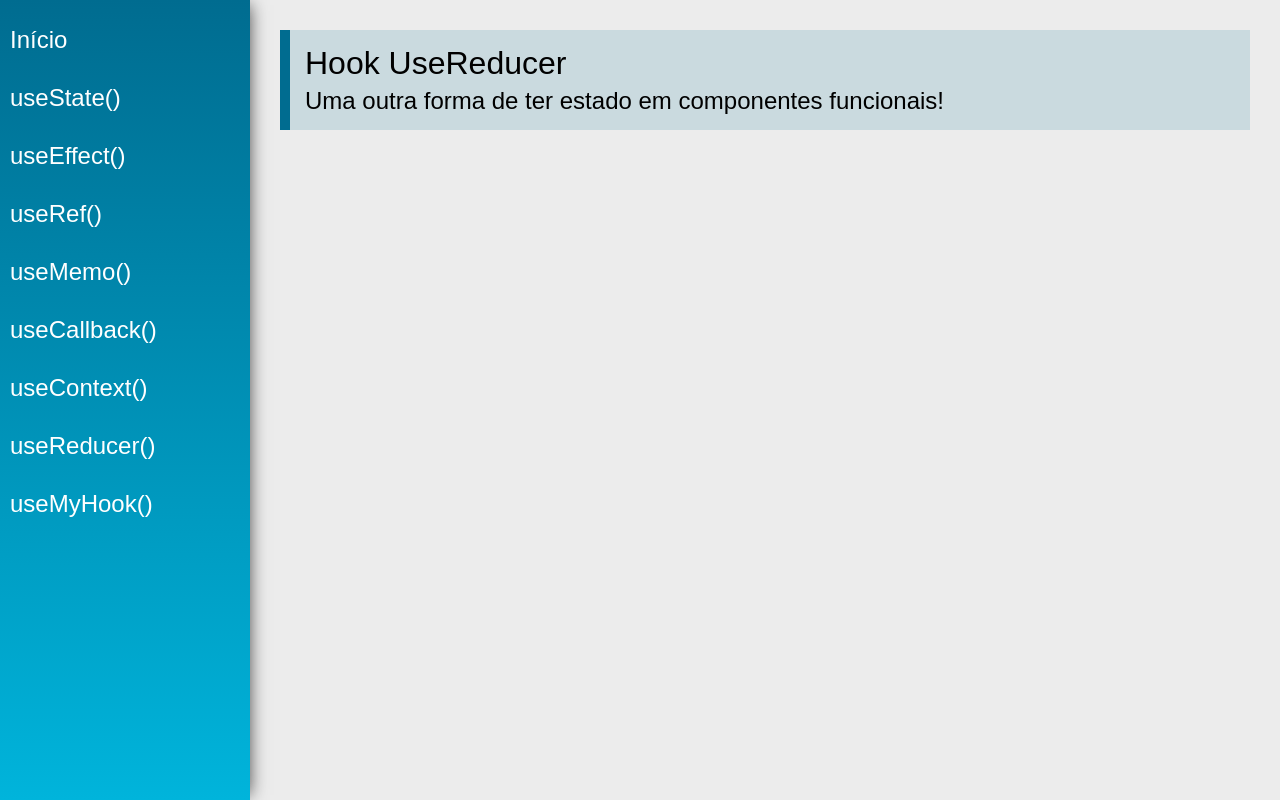
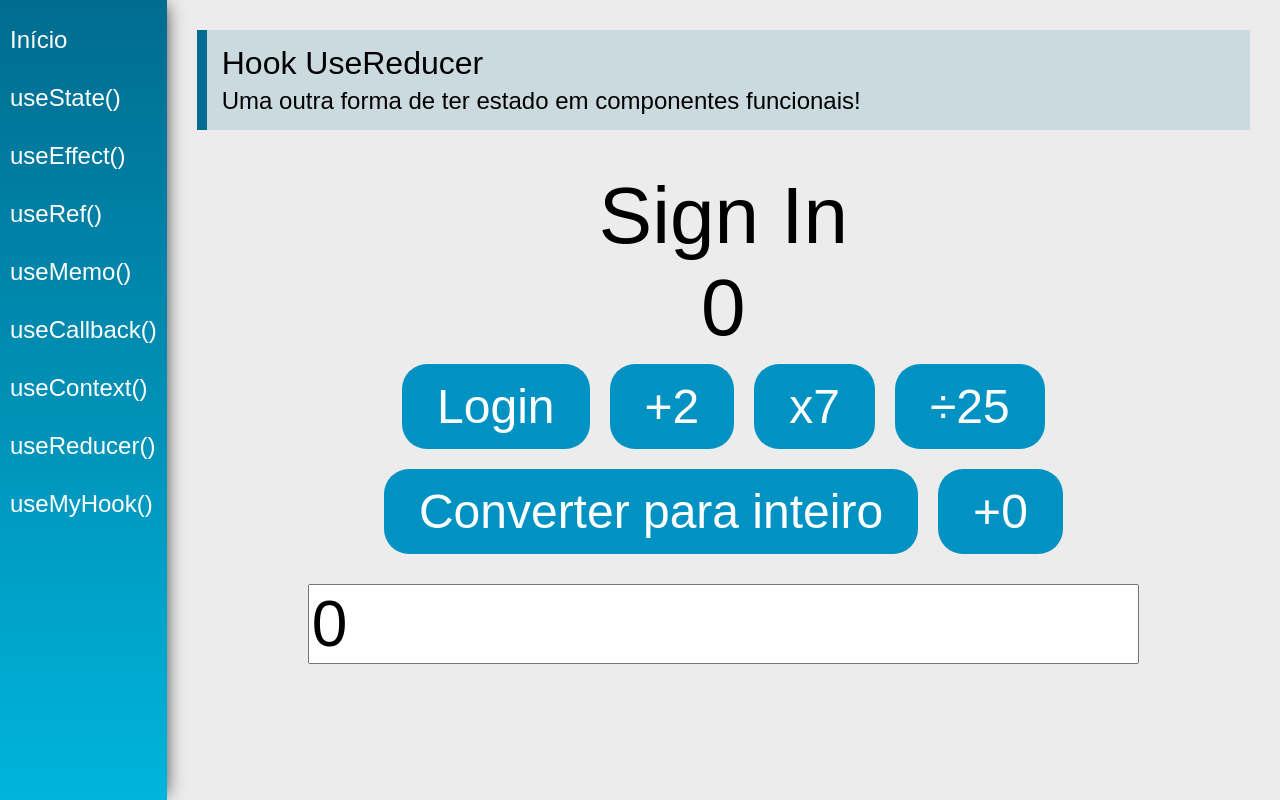
Before and after one commit to laianribas/react-hooks, a React (Create React App) app: page /useReducer in a window 1280 px wide. Built offline with nearby package versions, Linux system fonts and the light colour scheme.

Commit message:
Utilizando useReducer

```diff
--- a/src/index.js
+++ b/src/index.js
@@ -4,4 +4,4 @@ import React from 'react'
 
 import App from './views/App'
 
-ReactDOM.render(<App />, document.getElementById('root'))
+ReactDOM.render( < App / > , document.getElementById('root'))
--- a/src/views/examples/UseCustom.jsx
+++ b/src/views/examples/UseCustom.jsx
@@ -1,7 +1,7 @@
 import React from 'react'
 import PageTitle from '../../components/layout/PageTitle'
 
-const UseRef = (props) => {
+const UseRef = props => {
   return (
     <div className="UseCustom">
       <PageTitle
--- a/src/views/examples/UseReducer.jsx
+++ b/src/views/examples/UseReducer.jsx
@@ -1,13 +1,110 @@
-import React from 'react'
+import React, { useReducer, useState } from 'react'
 import PageTitle from '../../components/layout/PageTitle'
 
-const UseReducer = (props) => {
+const initialState = {
+  cart: [],
+  products: [],
+  user: null,
+  number: 0
+}
+
+function reducer(state, action) {
+  switch (action.type) {
+    case 'numberAdd2':
+      return {
+        ...state,
+        number: state.number + 2
+      }
+    case 'login':
+      return { ...state, user: { name: action.payload } }
+    case 'multiply7':
+      return {
+        ...state,
+        number: state.number * 7
+      }
+    case 'division25':
+      return {
+        ...state,
+        number: state.number / 25
+      }
+    case 'parseInt':
+      return {
+        ...state,
+        number: parseInt(state.number)
+      }
+    case 'numberAddN':
+      return {
+        ...state,
+        number: state.number + action.payload
+      }
+    default:
+      return state
+  }
+}
+
+const UseReducer = props => {
+  const [state, dispatch] = useReducer(reducer, initialState)
+  const [val, setVal] = useState(0)
   return (
     <div className="UseReducer">
       <PageTitle
         title="Hook UseReducer"
         subtitle="Uma outra forma de ter estado em componentes funcionais!"
       />
+      <div className="center">
+        {state.user ? (
+          <span className="text">{state.user.name}</span>
+        ) : (
+          <span className="text">Sign In</span>
+        )}
+        <span className="text">{state.number}</span>
+        <div>
+          <button
+            className="btn"
+            onClick={() => dispatch({ type: 'login', payload: 'Laian' })}
+          >
+            Login
+          </button>
+          <button
+            className="btn"
+            onClick={() => dispatch({ type: 'numberAdd2' })}
+          >
+            +2
+          </button>
+          <button
+            className="btn"
+            onClick={() => dispatch({ type: 'multiply7' })}
+          >
+            x7
+          </button>
+          <button
+            className="btn"
+            onClick={() => dispatch({ type: 'division25' })}
+          >
+            ÷25
+          </button>
+          <button
+            className="btn"
+            onClick={() => dispatch({ type: 'parseInt' })}
+          >
+            Converter para inteiro
+          </button>
+          <button
+            className="btn"
+            onClick={() =>
+              dispatch({ type: 'numberAddN', payload: parseInt(val) })
+            }
+          >
+            +{val}
+          </button>
+          <input
+            type="number"
+            className="input"
+            value={val}
+            onChange={e => setVal(e.target.value)}
+          />
+        </div>
+      </div>
     </div>
   )
 }
```
Also changed, not shown: src/components/layout/PageTitle.jsx (+4 -4 lines), src/views/examples/Home.jsx (+6 -5 lines), src/views/examples/NotFound.jsx (+3 -5 lines), package.json (indentation only), src/components/layout/Content.jsx (indentation only), src/components/layout/Menu.jsx (indentation only), 1 other file (tests, documents, lock files or other folders). Lines whose indentation alone changed are shown as unchanged.
